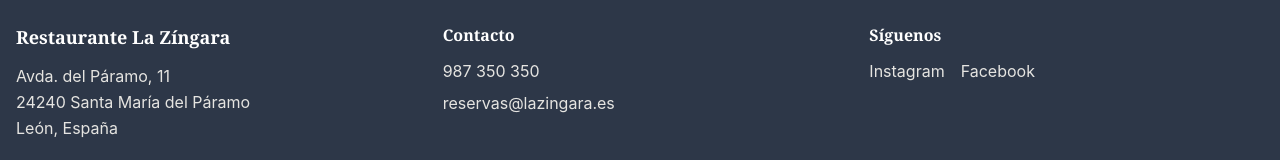
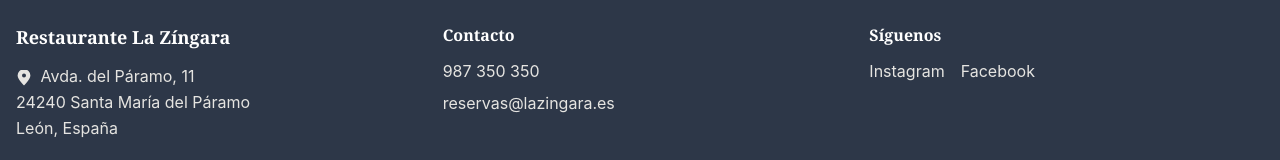
Before and after one commit to pablogarciapda/tfm-restaurante, a Nuxt app: page / in a window 1280 px wide. Shown: the part 1141-1301 px from the top of the page. Built offline with nearby package versions, Linux system fonts and the light colour scheme; no server answers; the database is empty.

Commit message:
style(footer): add location pin icon before address

```diff
--- a/app/components/AppFooter.vue
+++ b/app/components/AppFooter.vue
@@ -23,6 +23,19 @@
               rel="noopener noreferrer"
               class="transition-colors hover:text-white"
             >
+              <svg
+                xmlns="http://www.w3.org/2000/svg"
+                viewBox="0 0 20 20"
+                fill="currentColor"
+                class="me-1 inline-block h-4 w-4 align-text-bottom"
+                aria-hidden="true"
+              >
+                <path
+                  fill-rule="evenodd"
+                  d="M9.69 18.933l.001.001C9.89 19.11 10 19.206 10 19.206s.11-.095.31-.272l.001-.001c.214-.19.521-.469.864-.82.685-.703 1.568-1.702 2.468-2.938C15.508 13.363 18 9.62 18 7a8 8 0 00-16 0c0 2.62 2.492 6.364 4.357 8.176.9 1.236 1.783 2.235 2.468 2.938.343.35.65.63.864.82zM10 9.5a2.5 2.5 0 100-5 2.5 2.5 0 000 5z"
+                  clip-rule="evenodd"
+                />
+              </svg>
               Avda. del Páramo, 11<br />
               24240 Santa María del Páramo<br />
               León, España
```
